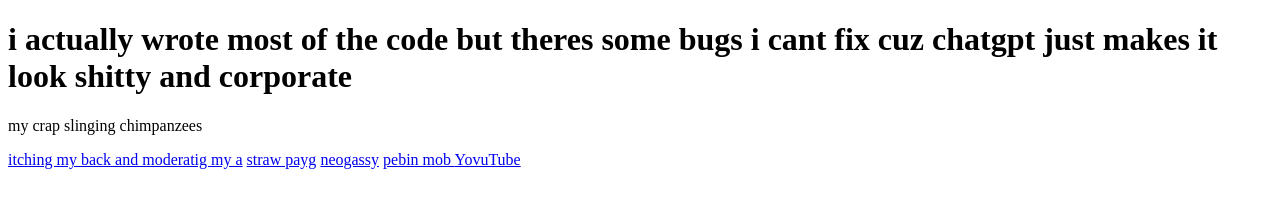
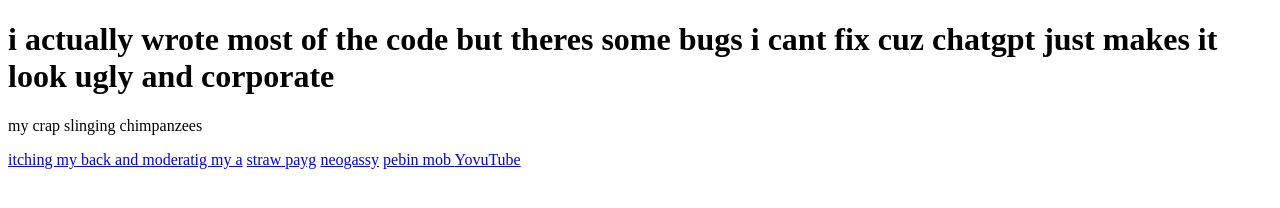
Before and after one commit to Wyatt0822/wyatt22, a plain HTML site: page index.html in a window 1280 px wide. Drawn offline with Linux system fonts and the light colour scheme.

Commit message:
Update index.html

```diff
--- a/index.html
+++ b/index.html
@@ -8,7 +8,7 @@
 
 <body>
 
-  <h1>i actually wrote most of the code but theres some bugs i cant fix cuz chatgpt just makes it look shitty and corporate  </h1>
+  <h1>i actually wrote most of the code but theres some bugs i cant fix cuz chatgpt just makes it look ugly and corporate  </h1>
   <p>my crap slinging chimpanzees</p>
 
   <a class="link" href="https://wyatt22thecoolguy.itch.io" target="_blank">itching my back and moderatig my a</a>
```
